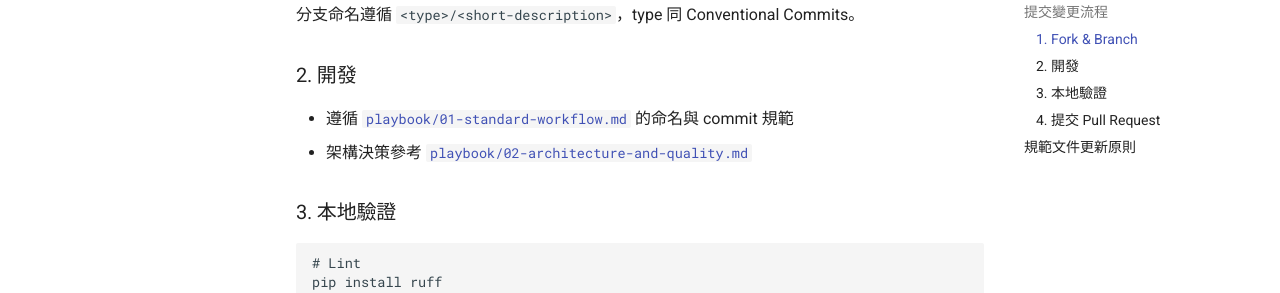
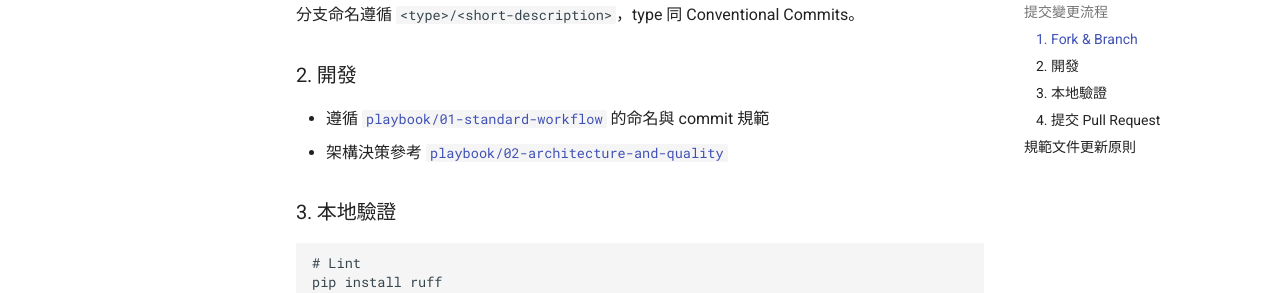
Before and after one commit to hank3160-ux/engineering-playbook-system, an MkDocs documentation site: the page built from docs/CONTRIBUTING.md, in a window 1280 px wide and 900 px high, scrolled down 1177 px. Shown: the part 150-443 px from the top of the window. Built offline with MkDocs 1.6.1 and Material for MkDocs 9.7.7, drawn with Linux system fonts in a browser that asks for light colours.

```diff
--- a/docs/CONTRIBUTING.md
+++ b/docs/CONTRIBUTING.md
@@ -50,8 +50,8 @@ git checkout -b feat/your-feature-name
 
 ### 2. 開發
 
-- 遵循 [`playbook/01-standard-workflow.md`](playbook/01-standard-workflow.md) 的命名與 commit 規範
-- 架構決策參考 [`playbook/02-architecture-and-quality.md`](playbook/02-architecture-and-quality.md)
+- 遵循 [`playbook/01-standard-workflow`](../playbook/01-standard-workflow/) 的命名與 commit 規範
+- 架構決策參考 [`playbook/02-architecture-and-quality`](../playbook/02-architecture-and-quality/)
 
 ### 3. 本地驗證
 
```
Also changed, not shown: README.md (+6 -6 lines).
